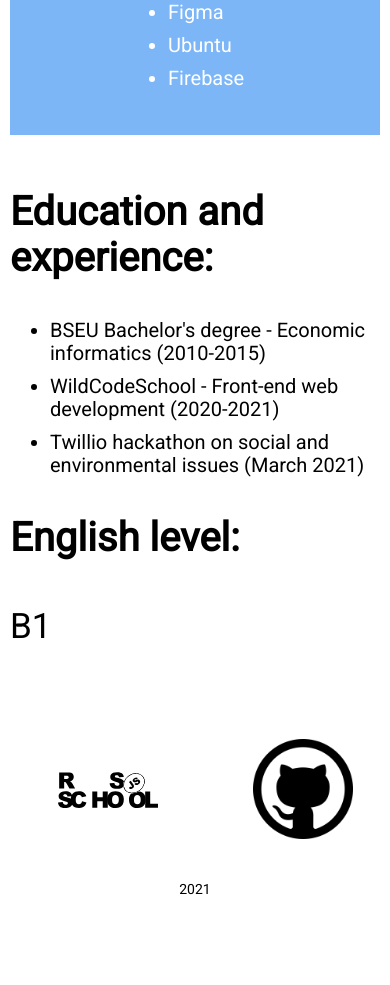
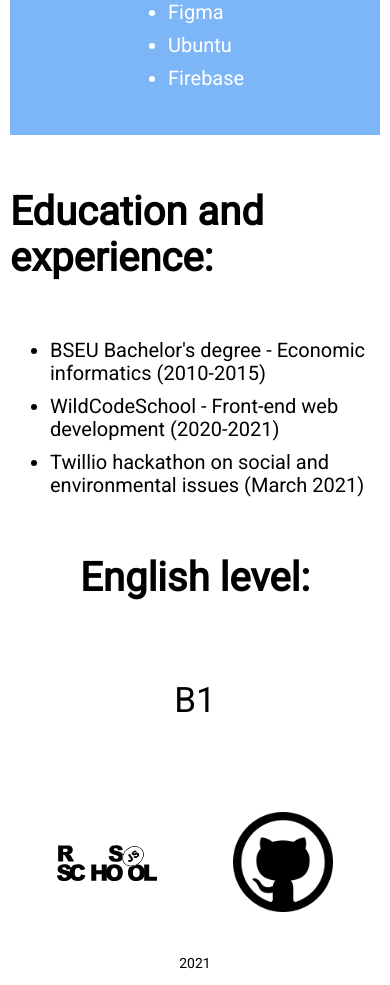
Before and after one commit to Maslovars/rsschool-cv, a plain HTML site: page skills.html in a window 390 px wide. Shown: the part 500-1485 px from the top of the page. Before the commit the page ends 1412 px from the top, so only its background shows below. Drawn offline with nearby package versions, Linux system fonts and the light colour scheme.

Commit message:
fix: change styles

```diff
--- a/style.css
+++ b/style.css
@@ -95,6 +95,7 @@ p {
 .left {
   width: 25%;
   min-width: 290px;
+  box-sizing: border-box;
   background-color: #7db6f7;
   color: white;
   display: flex;
@@ -202,7 +203,7 @@ p {
 }
 
 .links {
-  width: 100%;
+  width: 90%;
   padding-top: 20px;
   display: flex;
   justify-content: space-around;
@@ -230,6 +231,18 @@ p {
     justify-content: center;
     align-items: center;
   }
+  .education {
+    display: flex;
+    flex-direction: column;
+    justify-content: center;
+    align-items: center;
+  }
+  .english {
+    display: flex;
+    flex-direction: column;
+    justify-content: center;
+    align-items: center;
+  }
   .right {
     width: 100%;
     justify-content: center;
```
